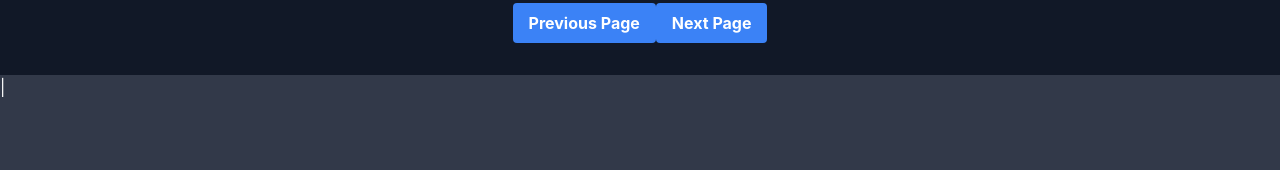
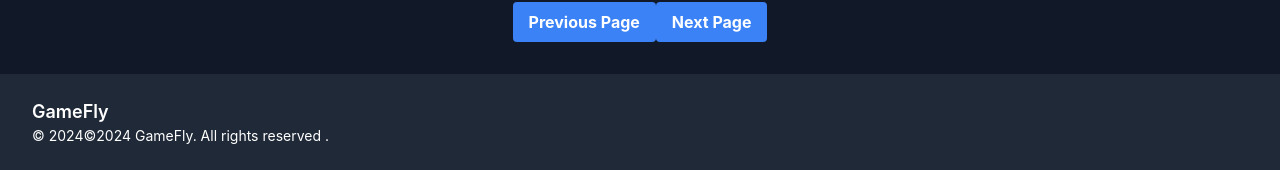
Before and after one commit to iitristan/steamgamingblog, a React (Create React App) app: page / in a window 1280 px wide. Shown: the part 914-1084 px from the top of the page. Before the commit the page ends 1013 px from the top, so only its background shows below. Built offline with nearby package versions, Linux system fonts and the light colour scheme; no server answers.

Commit message:
added footer

```diff
--- a/src/App.js
+++ b/src/App.js
@@ -8,6 +8,7 @@
 import PopularGames from "./components/PopularGames";
 import GamesPage from "./pages/GamesPage";
 import GamesList from "./components/GamesList";
+import Footer from "./components/Footer";
 import { GameCollectionProvider } from "./contexts/GameCollectionContext";
 
 function App() {
@@ -35,7 +36,7 @@
   };
 
   return (
-    <GameCollectionProvider>
+    <><GameCollectionProvider>
       <Router>
         <div className="App">
           <Navbar setSearchQuery={setSearchQuery} />
@@ -43,19 +44,17 @@
             <Route path="/" element={<HomePage addToWishlist={addToWishlist} wishlistItems={wishlistItems} />} />
             <Route
               path="/newdeals"
-              element={<GamesList addToWishlist={addToWishlist} wishlistItems={wishlistItems} searchQuery={searchQuery} />}
-            />
+              element={<GamesList addToWishlist={addToWishlist} wishlistItems={wishlistItems} searchQuery={searchQuery} />} />
             <Route path="/collections" element={<CollectionsPage />} />
             <Route
               path="/wishlist"
-              element={<WishlistPage wishlistItems={wishlistItems} removeFromWishlist={removeFromWishlist} />}
-            />
+              element={<WishlistPage wishlistItems={wishlistItems} removeFromWishlist={removeFromWishlist} />} />
             <Route path="/populargames" element={<PopularGames addToWishlist={addToWishlist} wishlistItems={wishlistItems} />} />
-            <Route path="/games" element={<GamesPage addToWishlist={addToWishlist} searchQuery={searchQuery} setSearchQuery={setSearchQuery}/>} />
+            <Route path="/games" element={<GamesPage addToWishlist={addToWishlist} searchQuery={searchQuery} setSearchQuery={setSearchQuery} />} />
           </Routes>
         </div>
       </Router>
-    </GameCollectionProvider>
+    </GameCollectionProvider><Footer /></>
   );
 }
 
--- /dev/null
+++ b/src/components/Footer.jsx
@@ -0,0 +1,18 @@
+import React from "react";
+
+function Footer() {
+  return (
+    <footer className="bg-gray-800 text-white py-6">
+      <div className="container mx-auto px-4 sm:px-6 lg:px-8">
+        <div className="flex flex-col md:flex-row justify-between items-center">
+          <div className="text-center md:text-left mb-4 md:mb-0">
+            <h4 className="text-lg font-semibold">GameFly</h4>
+            <p className="text-sm">© {new Date().getFullYear()}©2024 GameFly. All rights reserved .</p>
+          </div>
+        </div>
+      </div>
+    </footer>
+  );
+}
+
+export default Footer;
--- a/src/index.css
+++ b/src/index.css
@@ -27,6 +27,7 @@
 .navlist {
   padding-top: 15px;
   margin-left: 410px;
+  justify-items: center;
 }
 
 .searchbar{
--- a/src/pages/HomePage.jsx
+++ b/src/pages/HomePage.jsx
@@ -6,7 +6,7 @@
     <div className="min-h-screen bg-gray-900 text-white flex flex-col justify-center items-center">
       <div className="py-10 flex items-center justify-center flex-col lg:flex-row lg:space-x-8">
         <div className="text-center lg:text-left mb-8 lg:mb-0">
-          <h1 className="text-5xl font-bold mb-4">Welcome to Montano's</h1>
+          <h1 className="text-5xl font-bold mb-4">Welcome to GameFly's</h1>
           <p className="text-xl mb-8">
             Discover and manage your favorite games in one place.
           </p>
```
